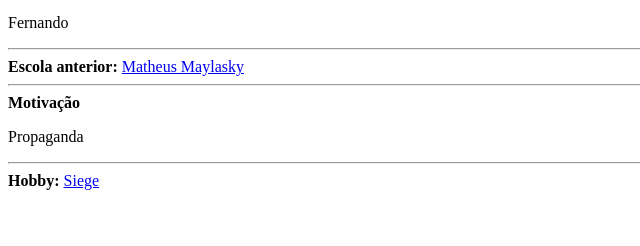
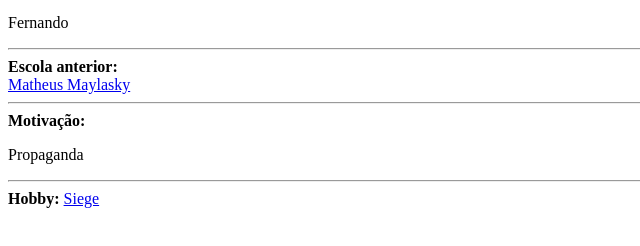
Before and after one commit to fernandotijolo3/fernandotijolo3.github.io, a plain HTML site: page index.html in a window 1280 px wide. Shown: the part 100-346 px from the top of the page, without its empty margins (0-640 px from the left). Drawn offline with Linux system fonts and the light colour scheme.

Commit message:
Update index.html

```diff
--- a/index.html
+++ b/index.html
@@ -10,10 +10,10 @@
         <strong>Nome:</strong>
         <p>Fernando</p>
         <hr>
-        <strong>Escola anterior:</strong>
-        <a href="https://www.escol.as/205108-matheus-maylasky-em">Matheus Maylasky</a>
+        <strong>Escola anterior:</strong> <br>
+        <a href="https://www.escol.as/205108-matheus-maylasky-em">Matheus Maylasky</a><br>
         <hr>
-        <strong>Motivação</strong>
+        <strong>Motivação:</strong>
         <p>Propaganda</p>
         <hr>
         <strong>Hobby:</strong>
```
